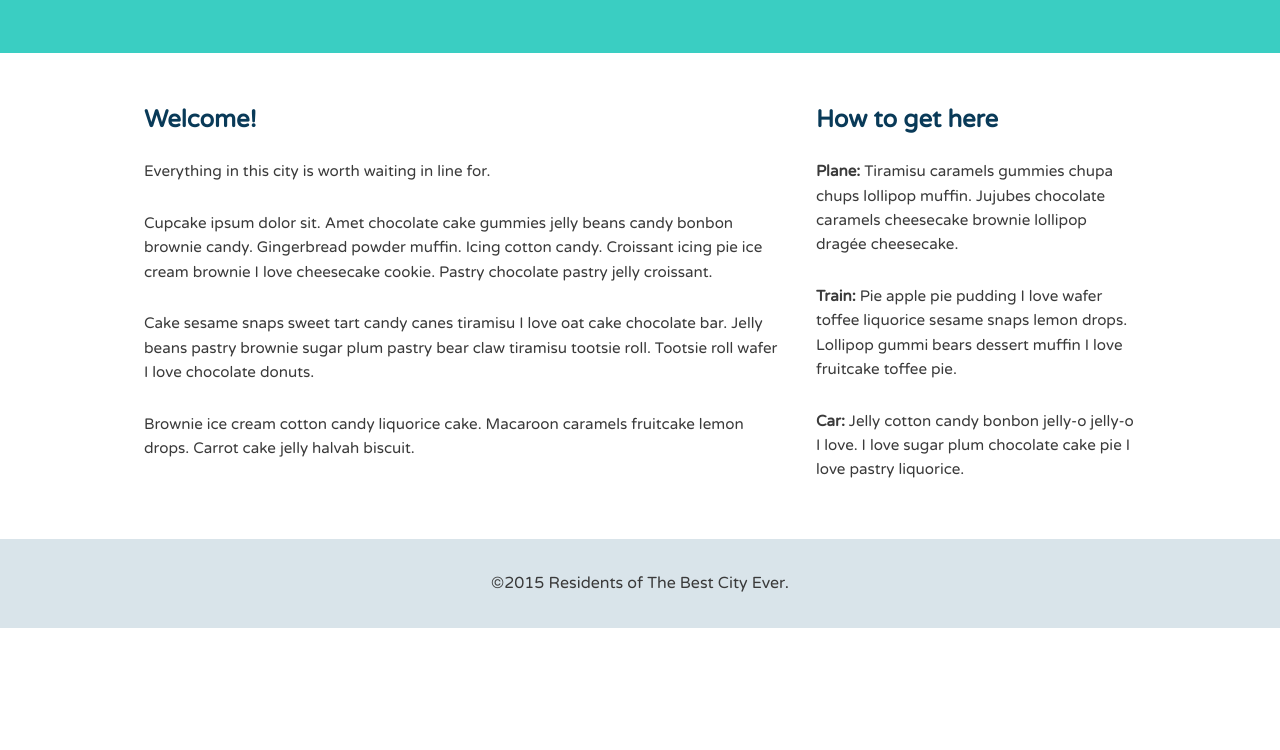
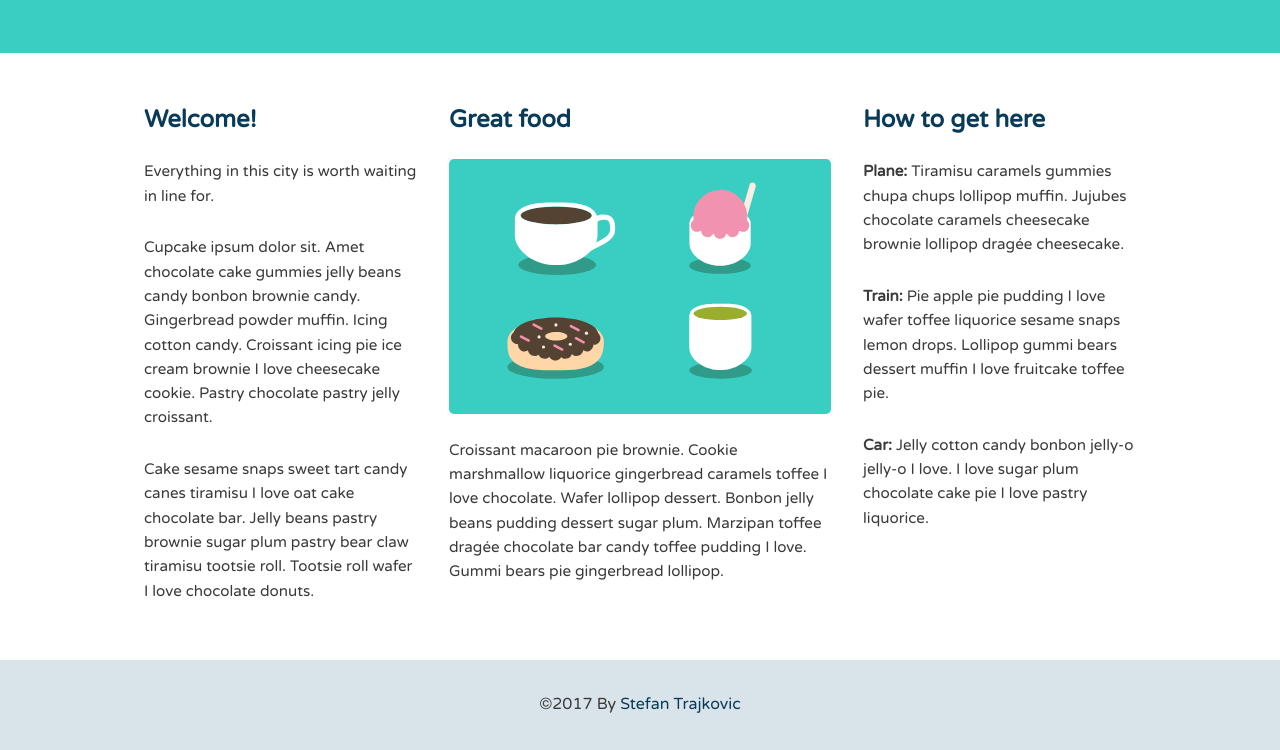
Before and after one commit to saibot777/CSS-Flexbox-Website, a plain HTML site: page index.html in a window 1280 px wide. Shown: the part 427-1177 px from the top of the page. Before the commit the page ends 1055 px from the top, so only its background shows below. Drawn offline with Linux system fonts and the light colour scheme.

Commit message:
columns further responsive, added sticky footer also

```diff
--- a/css/flexbox.css
+++ b/css/flexbox.css
@@ -1,3 +1,18 @@
+/* =================================
+  Base Styles
+==================================== */
+
+body {
+	display: flex;
+	flex-direction: column;
+	min-height: 100vh;
+}
+
+.row {
+	flex: 1;
+}
+
+
 /* =================================
   Media Queries
 ==================================== */
@@ -16,7 +31,15 @@
 	}
 
 	.col {
-		flex: 1;
+		flex: 1 50%;
+	}
+
+	.row {
+		flex-wrap: wrap;
+	}
+
+	.secondary {
+		order: -1;
 	}
 
 }
@@ -28,8 +51,12 @@
 		justify-content: space-between;
 	}
 
+	.col {
+		flex-basis: 0;
+	}
+
 	.primary {
-		flex: 2;
+		flex-grow: 1.4;
 	}
 
 }
--- a/index.html
+++ b/index.html
@@ -27,23 +27,28 @@
 
 	<div class="row">
 		<div class="primary col">
+			<h2>Great food</h2>
+			<img class="feat-img" src="img/treats.svg" alt="Drinks and eats">
+			<p>Croissant macaroon pie brownie. Cookie marshmallow liquorice gingerbread caramels toffee I love chocolate. Wafer lollipop dessert. Bonbon jelly beans pudding dessert sugar plum. Marzipan toffee drag&#233;e chocolate bar candy toffee pudding I love. Gummi bears pie gingerbread lollipop.</p>
+		</div><!--/.primary-->
+
+		<div class="secondary col">
 			<h2>Welcome!</h2>
 			<p>Everything in this city is worth waiting in line for.</p>
 			<p>Cupcake ipsum dolor sit. Amet chocolate cake gummies jelly beans candy bonbon brownie candy. Gingerbread powder muffin. Icing cotton candy. Croissant icing pie ice cream brownie I love cheesecake cookie. Pastry chocolate pastry jelly croissant.</p>
 			<p>Cake sesame snaps sweet tart candy canes tiramisu I love oat cake chocolate bar. Jelly beans pastry brownie sugar plum pastry bear claw tiramisu tootsie roll. Tootsie roll wafer I love chocolate donuts.</p>
-			<p>Brownie ice cream cotton candy liquorice cake. Macaroon caramels fruitcake lemon drops. Carrot cake jelly halvah biscuit. </p>
-		</div><!--/.primary-->
+		</div><!--/.secondary-->
 
-		<div class="secondary col">
+		<div class="tertiary col">
 			<h2>How to get here</h2>
 			<p><strong>Plane: </strong>Tiramisu caramels gummies chupa chups lollipop muffin. Jujubes chocolate caramels cheesecake brownie lollipop drag&#233;e cheesecake.</p>
 			<p><strong>Train: </strong>Pie apple pie pudding I love wafer toffee liquorice sesame snaps lemon drops. Lollipop gummi bears dessert muffin I love fruitcake toffee pie.</p>
 			<p><strong>Car: </strong>Jelly cotton candy bonbon jelly-o jelly-o I love. I love sugar plum chocolate cake pie I love pastry liquorice.</p>
-		</div><!--/.secondary-->
+		</div><!--/.tertiary-->
 	</div>
 
 	<footer class="main-footer">
-		<span>&copy;2015 Residents of The Best City Ever.</span>
+		<span>&copy;2017 By <a target="_blank" href="https://github.com/saibot777">Stefan Trajkovic</a></span>
 	</footer>
 
 </body>
```
